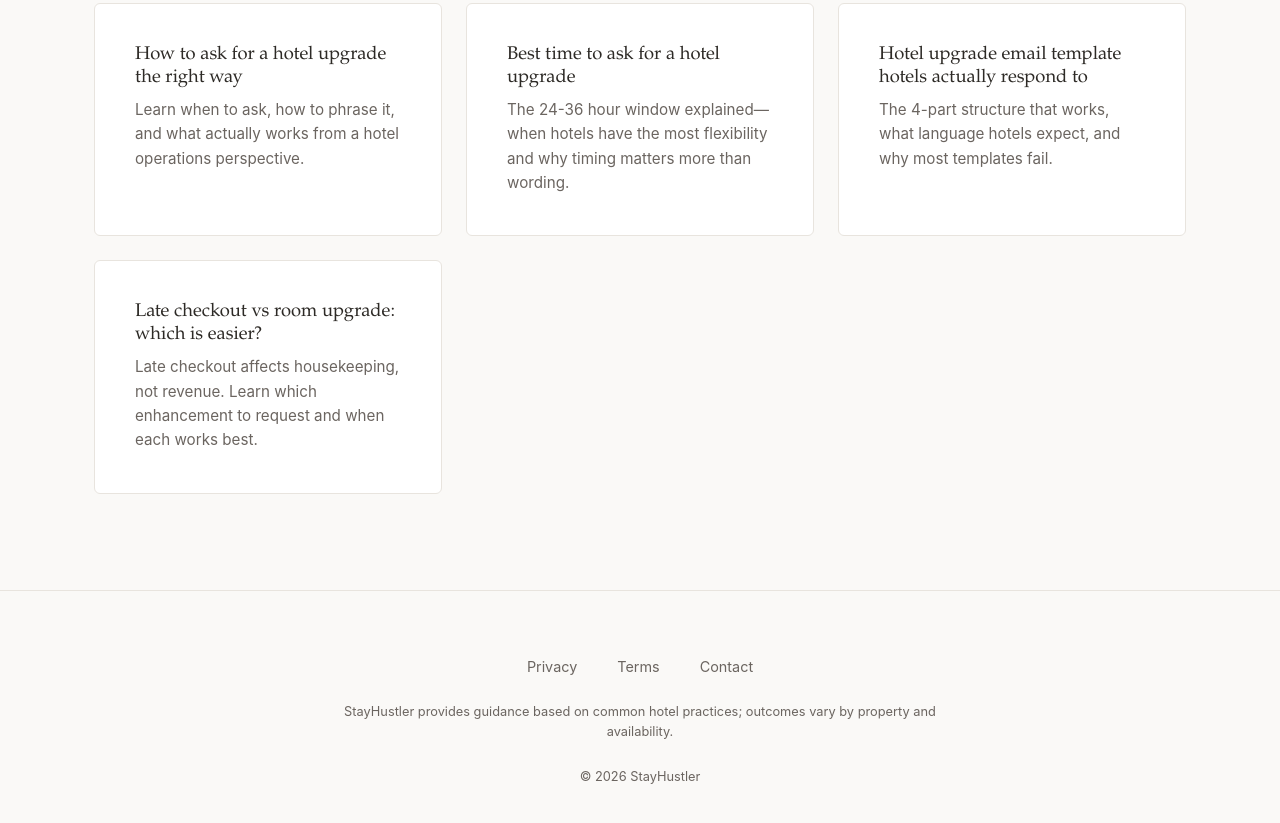
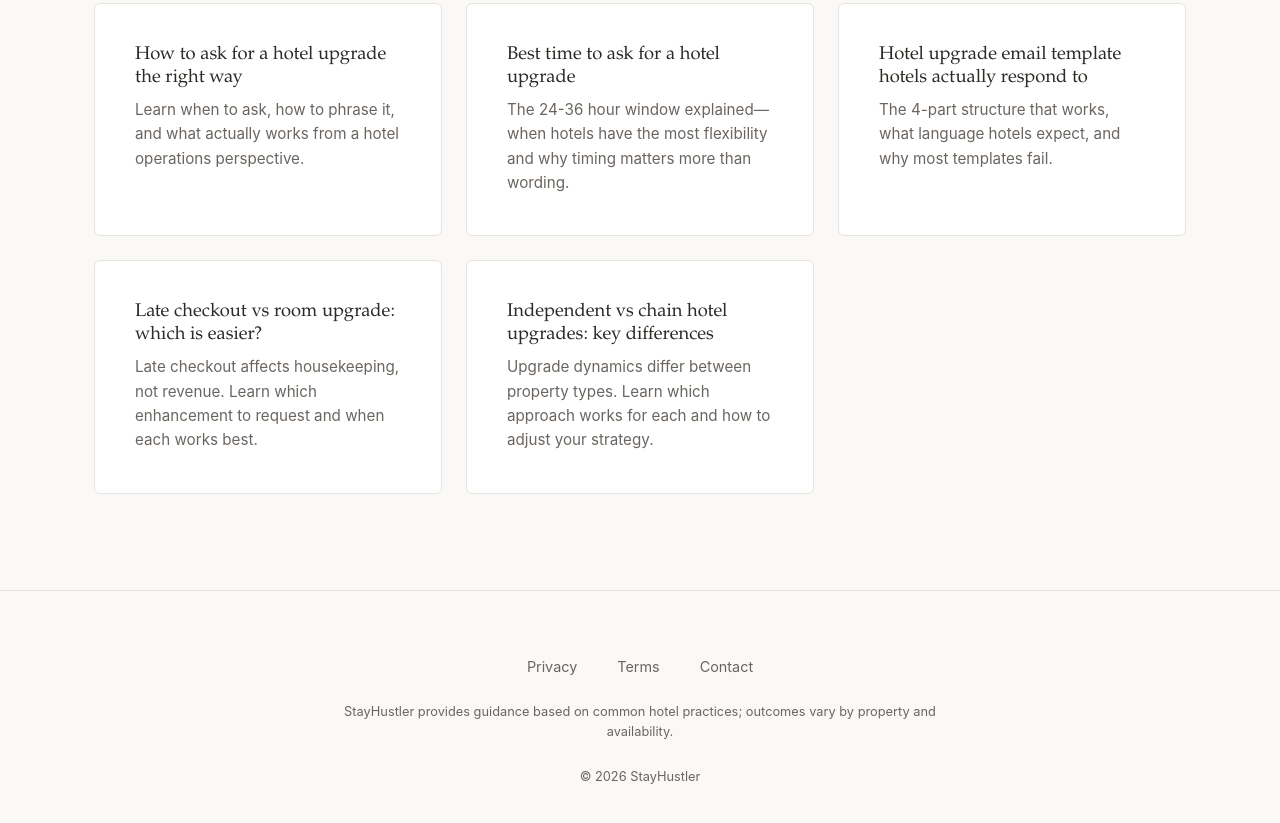
Before and after one commit to rlajoux/stayhustler, a plain HTML site: page index.html in a window 1280 px wide. Shown: the part 4064-4887 px from the top of the page. Drawn offline with Linux system fonts and the light colour scheme.

Commit message:
Add 5th guide link to homepage (independent vs chain hotels)

```diff
--- a/index.html
+++ b/index.html
@@ -971,6 +971,10 @@
                         <h3 class="guide-title">Late checkout vs room upgrade: which is easier?</h3>
                         <p class="guide-desc">Late checkout affects housekeeping, not revenue. Learn which enhancement to request and when each works best.</p>
                     </a>
+                    <a href="/guides/independent-vs-chain-hotel-upgrades" class="guide-card">
+                        <h3 class="guide-title">Independent vs chain hotel upgrades: key differences</h3>
+                        <p class="guide-desc">Upgrade dynamics differ between property types. Learn which approach works for each and how to adjust your strategy.</p>
+                    </a>
                 </div>
             </div>
         </section>
```
